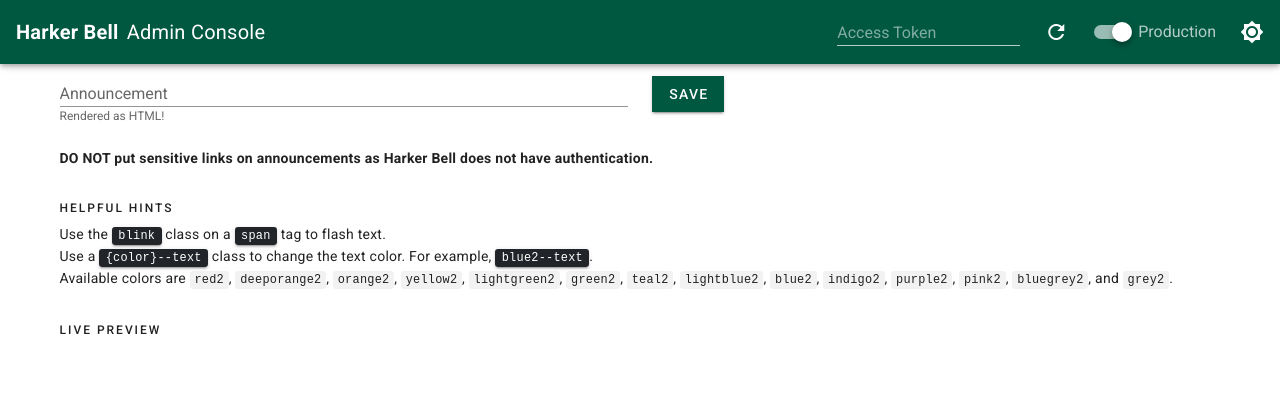
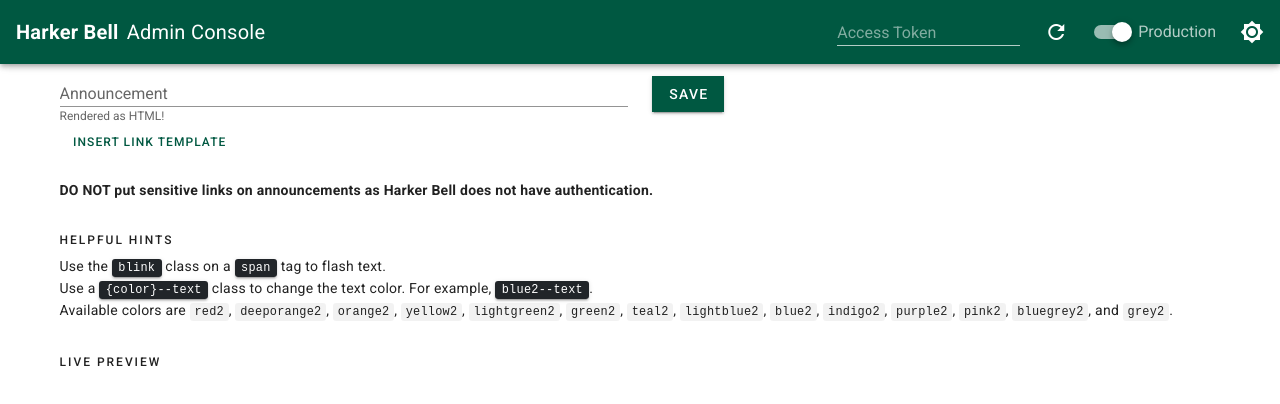
Before and after one commit to HarkerDev/harker-bell-admin, a Vue app: page /editAnnouncement in a window 1280 px wide. Shown: the top 404 px of the page. Built offline with nearby package versions, Linux system fonts and the light colour scheme.

Commit message:
Add link template button

```diff
--- a/src/views/EditAnnouncement.vue
+++ b/src/views/EditAnnouncement.vue
@@ -3,6 +3,7 @@
     <v-row>
       <v-col cols="12" sm="8" md="7" lg="6" xl="4">
         <v-text-field v-model="message" dense hint="Rendered as HTML!" persistent-hint label="Announcement"></v-text-field>
+        <v-btn class="mt-1" color="primary" small text tile @click="insertLinkTemplate">Insert link template</v-btn>
       </v-col>
       <v-col cols="auto">
         <v-btn color="primary" :loading="loading" tile @click="saveAnnouncement">Save</v-btn>
@@ -94,6 +95,9 @@
       else this.snackbars.error = true;
       this.loading = false;
     },
+    insertLinkTemplate(){
+      this.message+="<a target='_blank' href=''>Text</a>"
+    },
   }
 };
 </script>
```
